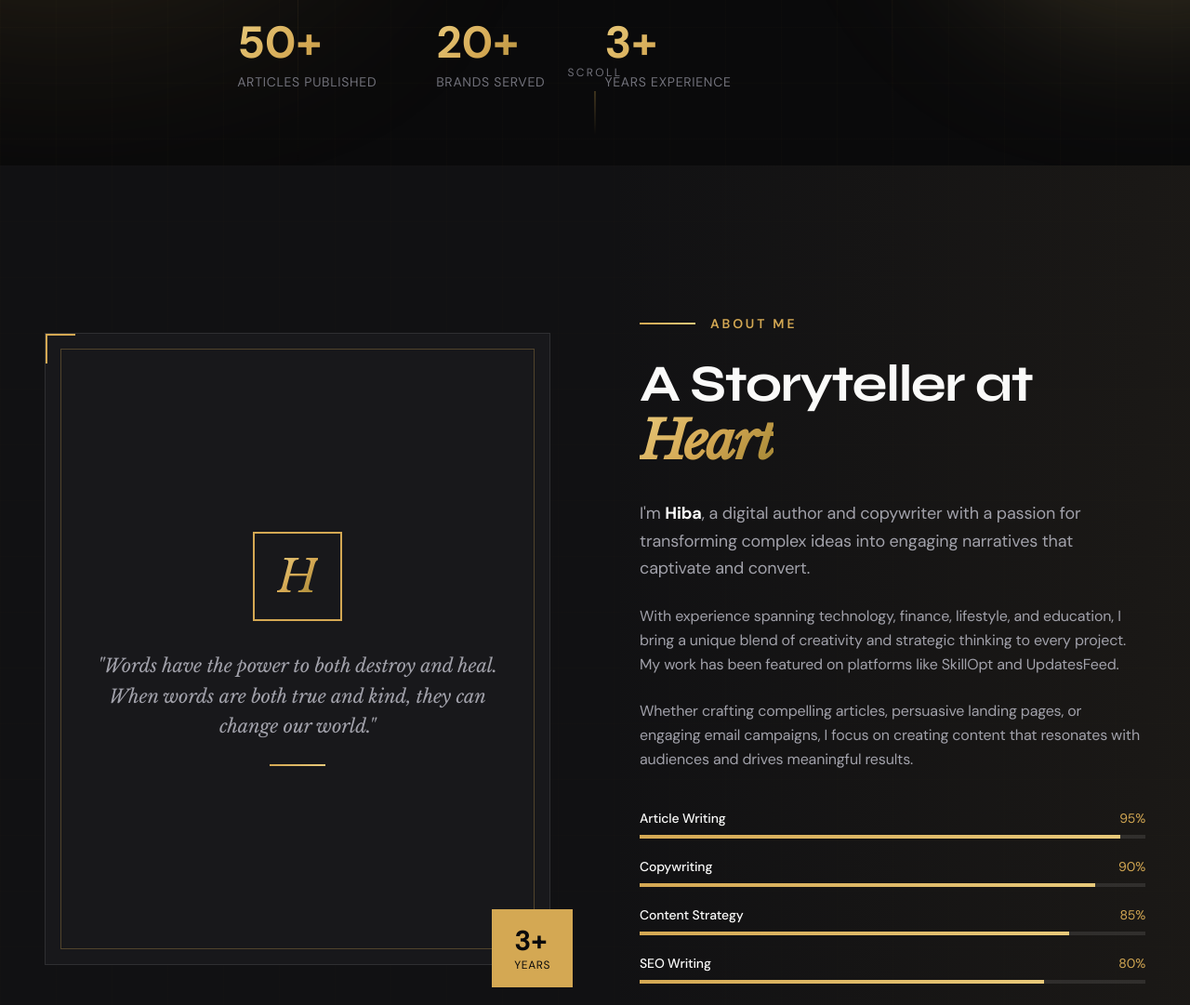
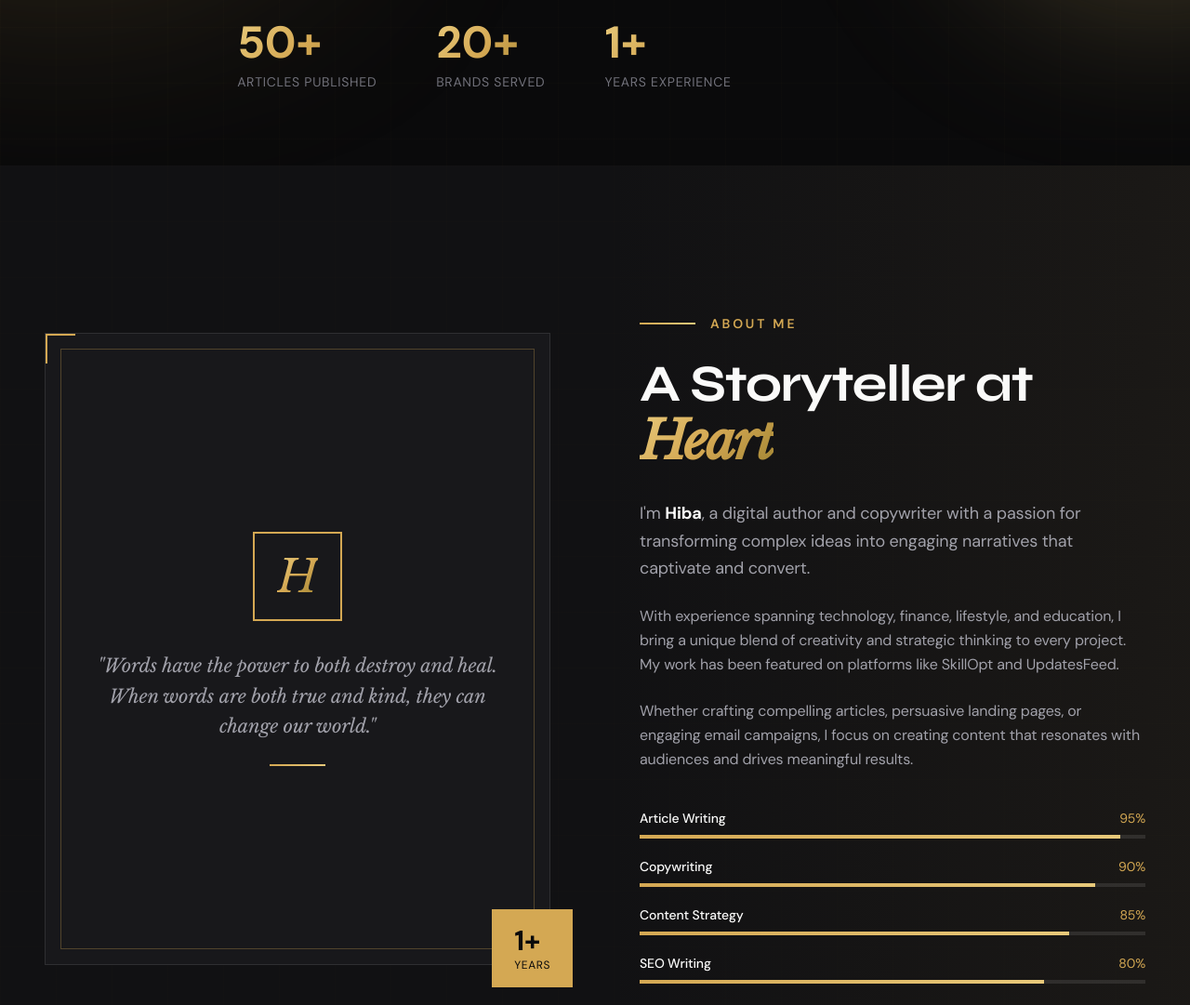
Before and after one commit to mohammedshafinc/hiba-portfolio, a Next.js app: page / in a window 1280 px wide. Shown: the part 751-1832 px from the top of the page at 93% size. Built offline with nearby package versions, Linux system fonts and the light colour scheme.

Commit message:
bug fizes

```diff
--- a/src/components/About.tsx
+++ b/src/components/About.tsx
@@ -68,7 +68,7 @@ const About = () => {
 
             {/* Floating badge */}
             <div className="absolute -bottom-6 -right-6 bg-[var(--accent-primary)] text-[var(--bg-primary)] px-6 py-4">
-              <span className="text-3xl font-bold">3+</span>
+              <span className="text-3xl font-bold">1+</span>
               <span className="block text-xs uppercase tracking-wider">Years</span>
             </div>
           </div>
--- a/src/components/Hero.tsx
+++ b/src/components/Hero.tsx
@@ -17,10 +17,6 @@ const Hero = () => {
       {/* Gradient orbs */}
       <div className="absolute top-1/4 -left-32 w-96 h-96 bg-[var(--accent-primary)] rounded-full blur-[150px] opacity-20 animate-pulse-slow"></div>
       <div className="absolute bottom-1/4 -right-32 w-80 h-80 bg-[var(--accent-secondary)] rounded-full blur-[120px] opacity-15 animate-pulse-slow" style={{ animationDelay: '2s' }}></div>
-
-      {/* Decorative lines */}
-      <div className="absolute top-0 left-1/4 w-px h-full bg-gradient-to-b from-transparent via-[var(--accent-primary)]/20 to-transparent"></div>
-      <div className="absolute top-0 right-1/4 w-px h-full bg-gradient-to-b from-transparent via-[var(--accent-primary)]/10 to-transparent"></div>
 
       <div className="container-custom relative z-10 pt-32 pb-20">
         <div className="max-w-5xl">
@@ -82,7 +78,7 @@ const Hero = () => {
             {[
               { number: '50+', label: 'Articles Published' },
               { number: '20+', label: 'Brands Served' },
-              { number: '3+', label: 'Years Experience' },
+              { number: '1+', label: 'Years Experience' },
             ].map((stat, index) => (
               <div key={index} className="group">
                 <div className="text-4xl md:text-5xl font-bold text-gradient mb-2 group-hover:scale-105 transition-transform">
@@ -95,12 +91,6 @@ const Hero = () => {
             ))}
           </div>
         </div>
-
-        {/* Scroll indicator */}
-        <div className="absolute bottom-8 left-1/2 -translate-x-1/2 flex flex-col items-center gap-3">
-          <span className="text-xs text-[var(--text-muted)] uppercase tracking-[0.2em]">Scroll</span>
-          <div className="w-px h-12 bg-gradient-to-b from-[var(--accent-primary)] to-transparent animate-pulse"></div>
-        </div>
       </div>
     </section>
   );
```
